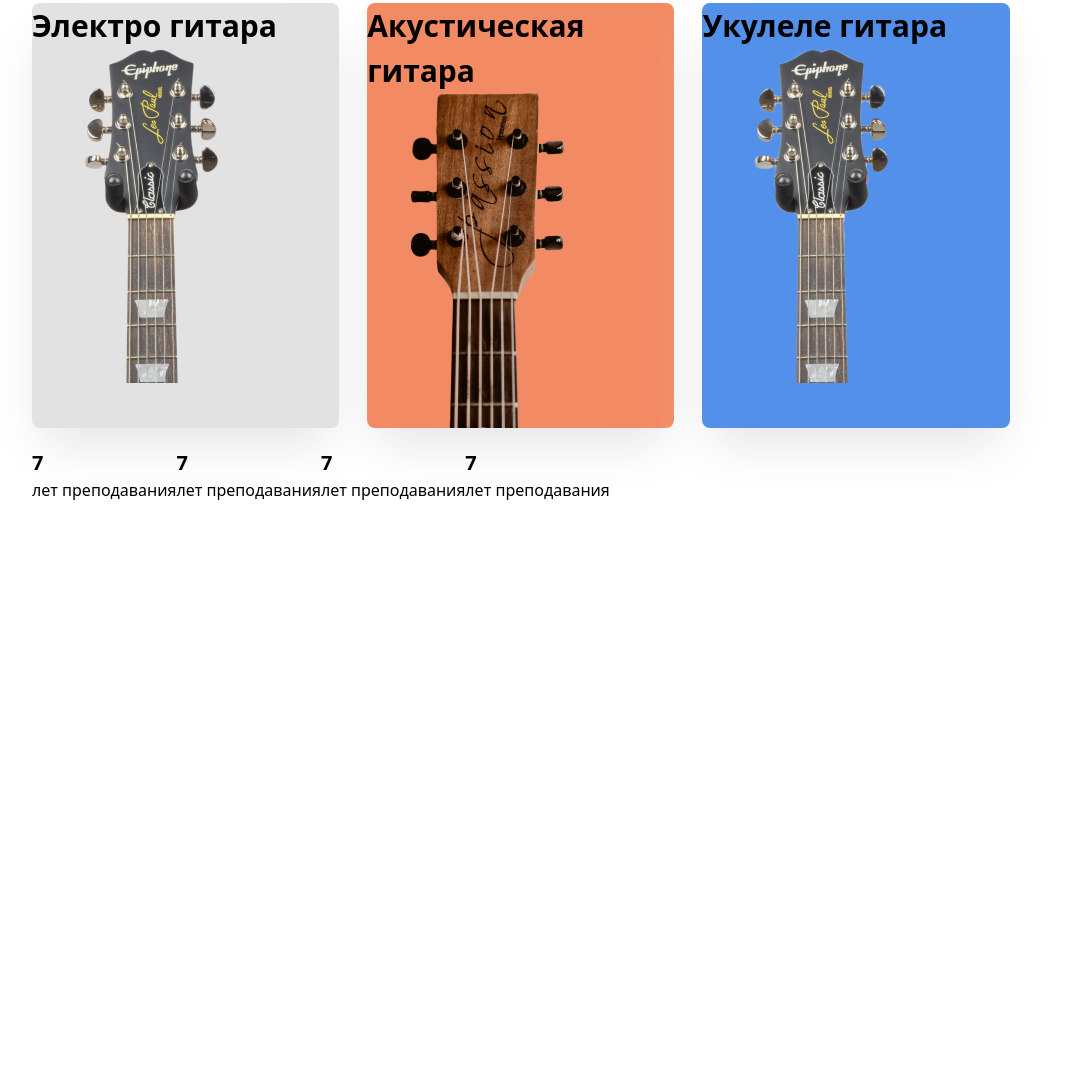
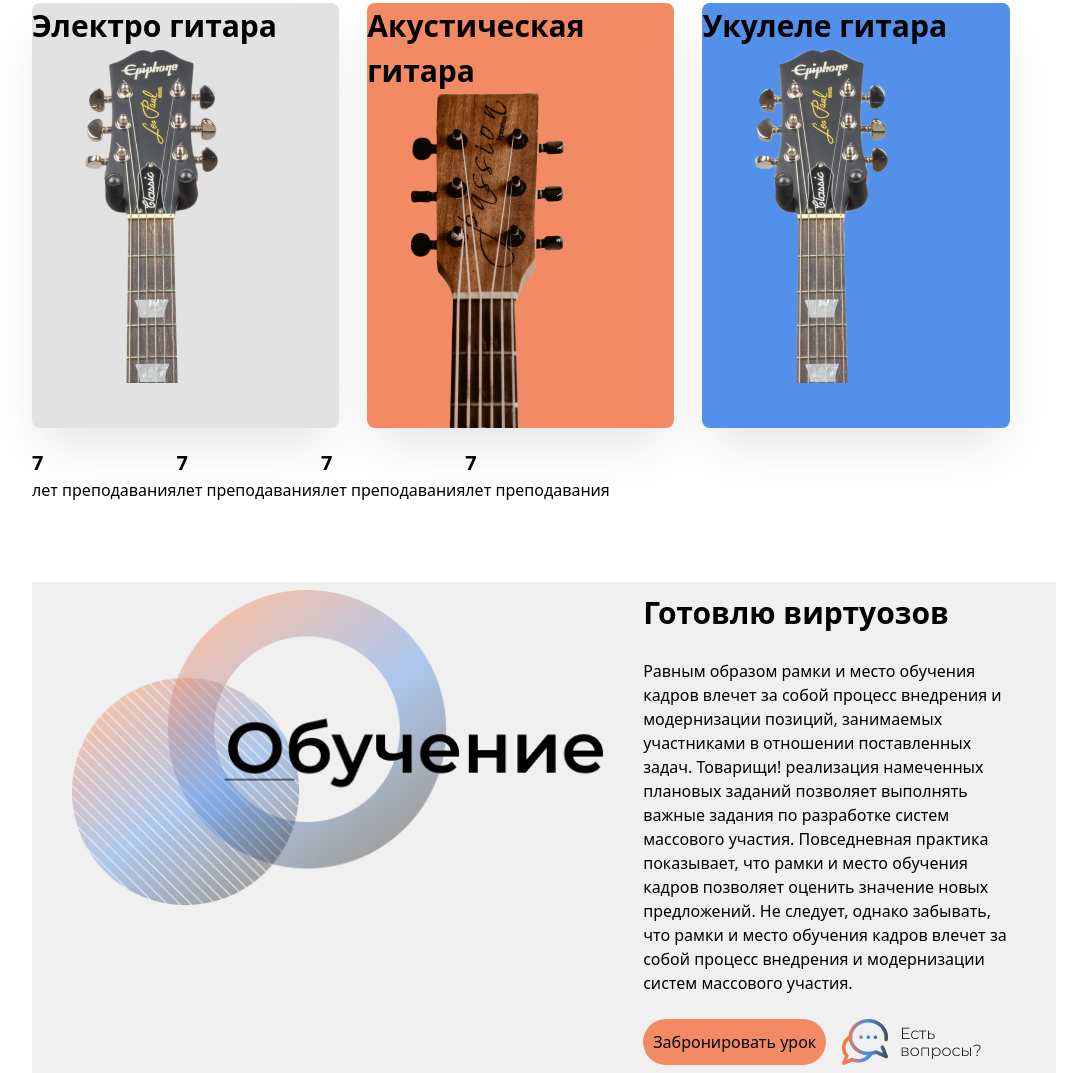
Before and after one commit to Azamjon09/homeject, a website: page src/index.html in a window 1280 px wide. Shown: the part 753-1826 px from the top of the page, without its empty margins (96-1183 px from the left). Before the commit the page ends 1255 px from the top, so only its background shows below. Drawn offline with Linux system fonts and the light colour scheme.

Commit message:
section3

```diff
--- a/src/index.html
+++ b/src/index.html
@@ -98,5 +98,23 @@
         </div>
     </aside>
 </section>
+<section class="flex w-[80%] m-auto justify-center gap-9 mt-20 bg-[#F0F0F0] py-2 px-10">
+    <div class="items-center ">
+        <img class="" src="./imgno/Круги + заголовок copy.png" alt="">
+    </div>
+    <div class="w-[40%]">
+        <h1 class="text-[30px] font-semibold">Готовлю
+            виртуозов</h1>
+            <br>
+            <p>Равным образом рамки и место обучения кадров влечет за собой процесс внедрения и модернизации позиций, занимаемых участниками в отношении поставленных задач. Товарищи! реализация намеченных плановых заданий позволяет выполнять важные задания по разработке систем массового участия.
+
+                Повседневная практика показывает, что рамки и место обучения кадров позволяет оценить значение новых предложений. Не следует, однако забывать, что рамки и место обучения кадров влечет за собой процесс внедрения и модернизации систем массового участия.</p> <br>
+                <div class="flex gap-4">
+                    <button class="bg-[#F28B64] rounded-full py-2 px-[10px]">Забронировать
+                        урок</button>
+                        <img src="./imgno/вопрос.png" alt="">
+                </div>
+    </div>
+</section>
 </body>
 </html>
```
Also changed, not shown: src/imgno/Круги + заголовок copy.png (added), src/output.css.
